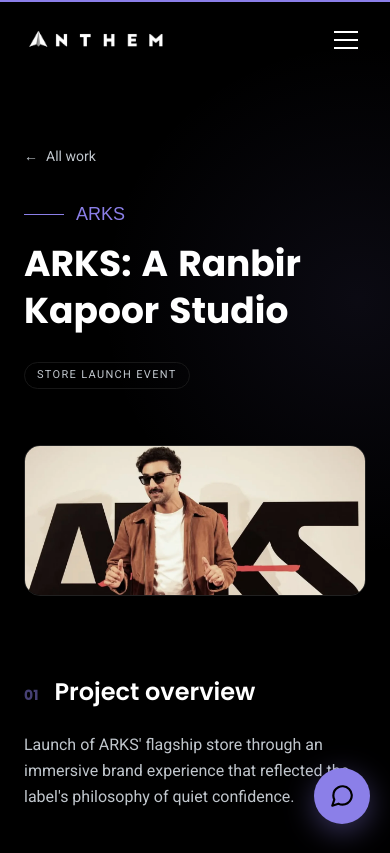
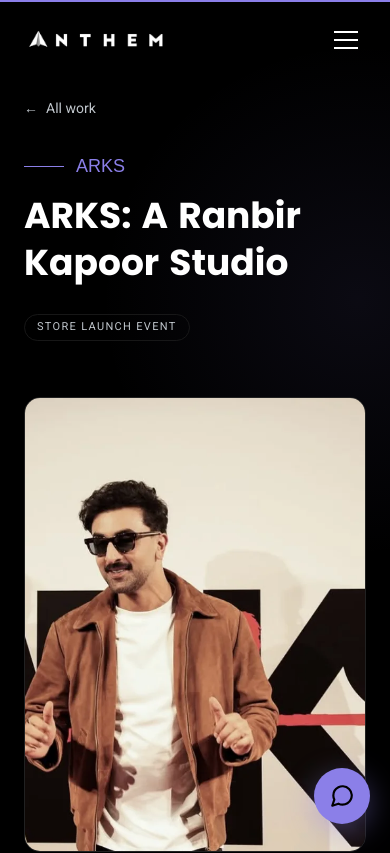
Before and after one commit to Comptech-Enterprises/anthem-website, a Next.js app: page /services/arks-store-launch in a window 390 px wide. Shown: the top 853 px of the page. Built offline with nearby package versions, Linux system fonts and the light colour scheme; a web font is replaced by a local one.

Commit message:
Taller hero media on mobile, reduce top padding

```diff
--- a/src/components/CaseStudy.tsx
+++ b/src/components/CaseStudy.tsx
@@ -89,7 +89,7 @@
   };
 
   return (
-    <div className="relative w-full aspect-[16/7] overflow-hidden bg-surface">
+    <div className="relative w-full aspect-[3/4] sm:aspect-[16/7] overflow-hidden bg-surface">
       <motion.div style={{ scale: heroScale }} className="absolute inset-0 origin-center">
         <video
           ref={(el) => {
@@ -146,7 +146,7 @@
   const heroOpacity = useTransform(scrollYProgress, [0, 0.7], [1, 0.4]);
 
   return (
-    <article className="relative overflow-hidden pt-36 pb-28 sm:pt-44 sm:pb-36">
+    <article className="relative overflow-hidden pt-24 pb-28 sm:pt-44 sm:pb-36">
       <div
         aria-hidden
         className="pointer-events-none absolute top-10 left-1/4 h-[520px] w-[520px] rounded-full opacity-[0.08]"
@@ -205,7 +205,7 @@
           {data.video ? (
             <VideoHero src={data.video} heroScale={heroScale} />
           ) : data.media[0]?.startsWith("/") ? (
-            <div className="relative w-full aspect-[16/7] overflow-hidden">
+            <div className="relative w-full aspect-[3/4] sm:aspect-[16/7] overflow-hidden">
               <motion.div style={{ scale: heroScale }} className="absolute inset-0 origin-center">
                 <Image src={data.media[0]} alt={data.title} fill sizes="100vw" className="object-cover" unoptimized />
               </motion.div>
```
